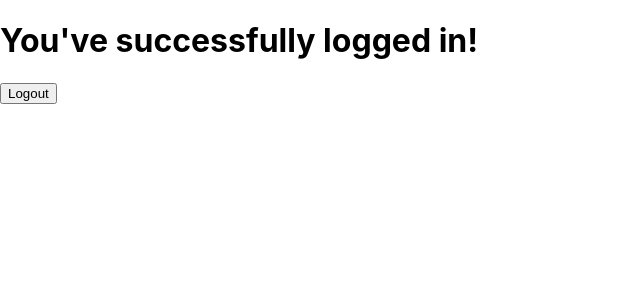
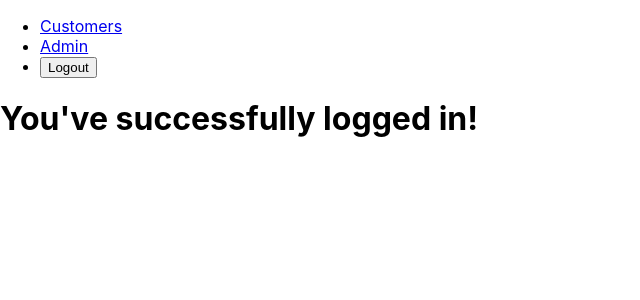
Before and after one commit to ahmedmchamed/toy_hospital, a React (Create React App) app in the folder front_end_app/: page /home in a window 1280 px wide. Shown: the top 300 px of the page, without its empty margins (0-640 px from the left). Built offline with nearby package versions, Linux system fonts and the light colour scheme; no server answers; sample sign-in values are in the browser's storage.

Commit message:
Add navbar and moved logout button there

```diff
--- a/front_end_app/src/components/Home.js
+++ b/front_end_app/src/components/Home.js
@@ -1,7 +1,9 @@
-import React, { useEffect, useState } from "react";
+import React, { useEffect, useState } from "react"
+import { BrowserRouter as Router, Route, Switch } from "react-router-dom"
 import AuthService from "../services/auth.service"
-import userService from "../services/user.service";
-import Login from "./Login";
+import userService from "../services/user.service"
+import NavBar from "./NavBar"
+import Login from "./Login"
 
 const Home = (props) => {
 
@@ -17,18 +19,18 @@ const Home = (props) => {
         })
     })
 
-    const handleLogout = () => {
-        AuthService.logout()
-        props.history.push("/login")
-        window.location.reload()
-    }
+    return (
+        <Router>
+            <>
+                <NavBar />
+                <h1>You've successfully logged in!</h1>
+                <p>{content}</p>
+                <Switch>
+                    <Route path="/login" component={Login}/>
+                </Switch>
 
-    return (
-        <>
-            <h1>You've successfully logged in!</h1>
-            <p>{content}</p>
-            <button onClick={handleLogout}>Logout</button>
-        </>
+            </>
+        </Router>
     )
 }
 
--- a/front_end_app/src/components/NavBar.js
+++ b/front_end_app/src/components/NavBar.js
@@ -0,0 +1,27 @@
+import React from "react"
+import { Link, Redirect } from "react-router-dom"
+import AuthService from "../services/auth.service"
+
+const NavBar = (props) => {
+
+    const handleLogout = () => {
+        AuthService.logout()
+        window.location.href = "/login"
+    }
+
+    return (
+        <ul>
+            <li>
+                <Link to="/customers">Customers</Link>
+            </li>
+            <li>
+                <Link to="/admin">Admin</Link>
+            </li>
+            <li>
+                <button onClick={handleLogout}>Logout</button>
+            </li>
+        </ul>
+    )
+}
+
+export default NavBar
```
